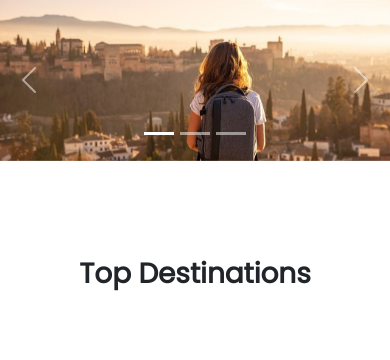
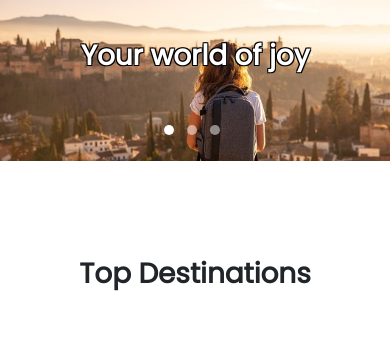
Before and after one commit to AzmainO7/Tours-And-Travel-Website, a PHP site: page / in a window 390 px wide. Shown: the part 63-423 px from the top of the page. Run offline with PHP 8.4, Linux system fonts and the light colour scheme; some libraries are stand-ins or nearby versions.

Commit message:
Responsiveness Tweaks

```diff
--- a/css/style.css
+++ b/css/style.css
@@ -48,3 +48,11 @@
 .div-rounded-top {
     border-radius: 25px 25px 0px 0px;
 }
+
+.carousel .carousel-indicators button {
+    width: 10px;
+    height: 10px;
+    margin-right: 10px;
+    margin-right: 10px;
+    border-radius: 100%;
+}
--- a/index.html
+++ b/index.html
@@ -40,7 +40,7 @@
                             <a class="nav-link" href="tours.html">TOURS</a>
                         </li>
                         <li class="nav-item me-4">
-                            <a class="nav-link" href="#">DESTINATIONS</a>
+                            <a class="nav-link" href="destinations.html">DESTINATIONS</a>
                         </li>
                         <li class="nav-item dropdown">
                             <a class="nav-link dropdown-toggle" href="#" id="navbarDropdownMenuLink" role="button"
@@ -48,9 +48,9 @@
                                 MORE
                             </a>
                             <ul class="dropdown-menu" aria-labelledby="navbarDropdownMenuLink">
-                                <li><a class="dropdown-item" href="#">ABOUT US</a></li>
-                                <li><a class="dropdown-item" href="#">CONTACT</a></li>
-                                <li><a class="dropdown-item" href="#">FAQs</a></li>
+                                <li><a class="dropdown-item" href="about.html">ABOUT US</a></li>
+                                <li><a class="dropdown-item" href="contactUs.html">CONTACT</a></li>
+                                <li><a class="dropdown-item" href="faqs.html">FAQs</a></li>
                             </ul>
                         </li>
                     </ul>
@@ -77,9 +77,10 @@
             <div class="carousel-inner">
                 <div class="carousel-item active">
                     <img src="images/istockphoto-1363398400-170667a.jpg" class="d-block w-100" alt="...">
-                    <div class="carousel-caption d-none d-md-block">
-                        <h1 class="mb-5 fw-bolder stroke">Your world of joy</h1>
-                        <h4 class="mb-5 stroke">Find what makes you happy anytime, anywhere</h4>
+                    <div class="carousel-caption d-block">
+                        <h1 class="mb-5 fw-bold stroke">Your world of joy</h1>
+                        <h4 class="d-none d-sm-block mb-5 stroke">Find what makes you happy anytime, anywhere</h4>
+                        <div class="d-none d-lg-block">
                             <div class="row bg-light p-3 mb-5 rounded-pill">
                                 <div class="col-4 ps-4 text-dark text-start">
                                     <label for="" class="form-label ps-2"><i
@@ -104,7 +105,9 @@
                                         aria-label="Check out">
                                 </div>
                                 <div class="col-2">
-                                <button class="btn btn-secondary rounded-pill px-xxl-4 py-xxl-2 my-3">SEARCH</button>
+                                    <button
+                                        class="btn btn-secondary rounded-pill px-xxl-4 py-xxl-2 my-3">SEARCH</button>
+                                </div>
                             </div>
                         </div>
                     </div>
@@ -112,44 +115,10 @@
                 <div class="carousel-item">
                     <img src="images/attractive-stylish-young-woman-khaki-dress-desert-traveling-africa-safari-wearing-hat-backpack-taking-photo-vintage-camera.jpg"
                         class="d-block w-100" alt="...">
-                    <div class="carousel-caption d-none d-md-block">
-                        <h1 class="mb-5 fw-bolder stroke">Your world of joy</h1>
-                        <h4 class="mb-5 stroke">Find what makes you happy anytime, anywhere</h4>
-                        <div class="row bg-light p-3 mb-5 rounded-pill">
-                            <div class="col-4 ps-4 text-dark text-start">
-                                <label for="" class="form-label ps-2"><i
-                                        class="bi bi-geo-alt me-2"></i>Destination</label>
-                                <select class="form-select rounded-pill" aria-label="Default select example">
-                                    <option selected>Select</option>
-                                    <option value="New York City">New York City</option>
-                                    <option value="San Francisco">San Francisco</option>
-                                    <option value="California">California</option>
-                                    <option value="New Jersey">New Jersey</option>
-                                </select>
-                            </div>
-                            <div class="col-3 text-dark text-start">
-                                <label for="" class="form-label ps-2"><i class="bi bi-calendar-check me-2"></i>Check
-                                    in</label>
-                                <input type="date" class="form-control rounded-pill" placeholder="Check in"
-                                    aria-label="Check in">
-                            </div>
-                            <div class="col-3 text-dark text-start">
-                                <label for="" class="form-label ps-2"><i class="bi bi-calendar-minus me-2"></i>Check
-                                    out</label>
-                                <input type="date" class="form-control rounded-pill" placeholder="Check out"
-                                    aria-label="Check out">
-                            </div>
-                            <div class="col-2">
-                                <button class="btn btn-secondary rounded-pill px-xxl-4 py-xxl-2 my-3">SEARCH</button>
-                            </div>
-                        </div>
-                    </div>
-                </div>
-                <div class="carousel-item">
-                    <img src="images/istockphoto-1363398400-170667a.jpg" class="d-block w-100" alt="...">
-                    <div class="carousel-caption d-none d-md-block">
-                        <h1 class="mb-5 fw-bolder">Your world of joy</h1>
-                        <h4 class="mb-5">Find what makes you happy anytime, anywhere</h4>
+                    <div class="carousel-caption d-block">
+                        <h1 class="mb-5 fw-bold stroke">Your world of joy</h1>
+                        <h4 class="d-none d-sm-block mb-5 stroke">Find what makes you happy anytime, anywhere</h4>
+                        <div class="d-none d-lg-block">
                             <div class="row bg-light p-3 mb-5 rounded-pill">
                                 <div class="col-4 ps-4 text-dark text-start">
                                     <label for="" class="form-label ps-2"><i
@@ -174,12 +143,51 @@
                                         aria-label="Check out">
                                 </div>
                                 <div class="col-2">
-                                <button class="btn btn-secondary rounded-pill px-xxl-4 py-xxl-2 my-3">SEARCH</button>
+                                    <button
+                                        class="btn btn-secondary rounded-pill px-xxl-4 py-xxl-2 my-3">SEARCH</button>
                                 </div>
                             </div>
                         </div>
                     </div>
-                <button class="carousel-control-prev" type="button" data-bs-target="#carouselExampleCaptions"
+                </div>
+                <div class="carousel-item">
+                    <img src="images/istockphoto-1363398400-170667a.jpg" class="d-block w-100" alt="...">
+                    <div class="carousel-caption d-block">
+                        <h1 class="mb-5 fw-bold stroke">Your world of joy</h1>
+                        <h4 class="d-none d-sm-block mb-5 stroke">Find what makes you happy anytime, anywhere</h4>
+                        <div class="d-none d-lg-block">
+                            <div class="row bg-light p-3 mb-5 rounded-pill">
+                                <div class="col-4 ps-4 text-dark text-start">
+                                    <label for="" class="form-label ps-2"><i
+                                            class="bi bi-geo-alt me-2"></i>Destination</label>
+                                    <select class="form-control rounded-pill" name="" id="">
+                                        <option>New York City</option>
+                                        <option>San Francisco</option>
+                                        <option>California</option>
+                                        <option>New Jersey</option>
+                                    </select>
+                                </div>
+                                <div class="col-3 text-dark text-start">
+                                    <label for="" class="form-label ps-2"><i class="bi bi-calendar-check me-2"></i>Check
+                                        in</label>
+                                    <input type="date" class="form-control rounded-pill" placeholder="Check in"
+                                        aria-label="Check in">
+                                </div>
+                                <div class="col-3 text-dark text-start">
+                                    <label for="" class="form-label ps-2"><i class="bi bi-calendar-minus me-2"></i>Check
+                                        out</label>
+                                    <input type="date" class="form-control rounded-pill" placeholder="Check out"
+                                        aria-label="Check out">
+                                </div>
+                                <div class="col-2">
+                                    <button
+                                        class="btn btn-secondary rounded-pill px-xxl-4 py-xxl-2 my-3">SEARCH</button>
+                                </div>
+                            </div>
+                        </div>
+                    </div>
+                </div>
+                <!-- <button class="carousel-control-prev" type="button" data-bs-target="#carouselExampleCaptions"
                     data-bs-slide="prev">
                     <span class="carousel-control-prev-icon" aria-hidden="true"></span>
                     <span class="visually-hidden">Previous</span>
@@ -188,7 +196,7 @@
                     data-bs-slide="next">
                     <span class="carousel-control-next-icon" aria-hidden="true"></span>
                     <span class="visually-hidden">Next</span>
-                </button>
+                </button> -->
             </div>
 
     </section>
@@ -356,9 +364,9 @@
     <!-- popular tours END -->
 
     <!-- promotional banner START-->
-    <section class="container-fluid px-0 py-5">
+    <section class="container-fluid px-0">
         <div class="bg-image p-5 text-light"
-            style="background-image: url('images/shutterstockRF_696042793.avif'); height: 90vh; width: 100%; opacity: 0.9; background-repeat: repeat-x; ">
+            style="background-image: url('images/shutterstockRF_696042793.avif'); height: 85vh; width: 100%; opacity: 0.9; background-repeat: repeat-x; ">
             <div class="d-flex align-items-center align-content-center flex-column">
                 <h2 class="fw-bolder text-danger mt-5 pt-3">Enjoy your holiday</h2>
                 <p class="text-dark">Curabitur blandit tempus porttitor</p>
```
Lines whose indentation alone changed are shown as unchanged.
